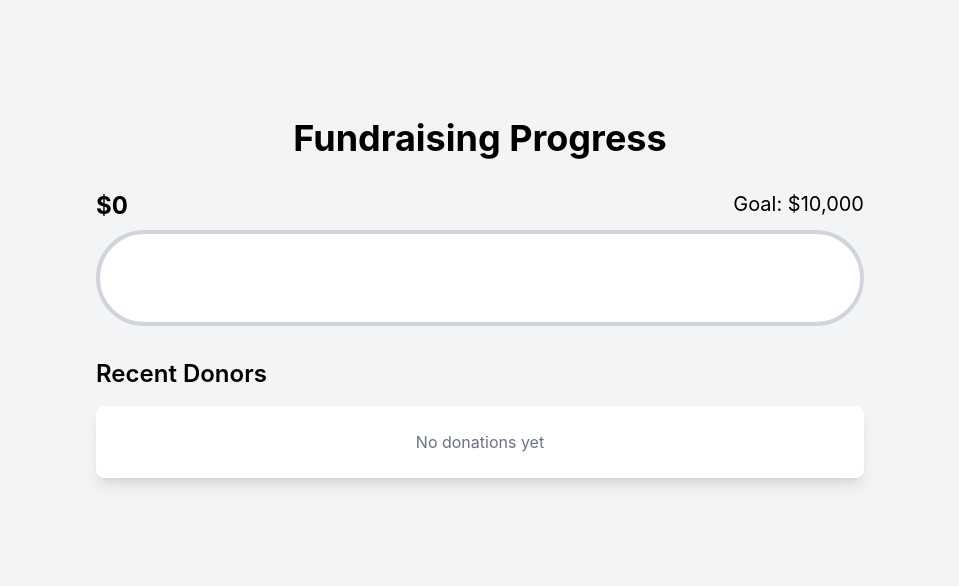
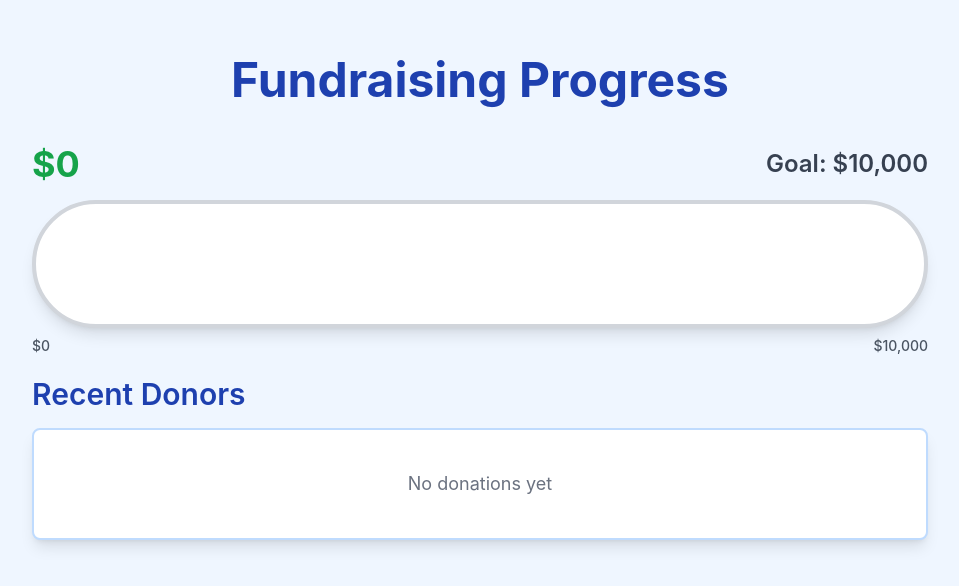
Before and after one commit to HMNagelberg/donation-thermometer, a React (Vite) app: page / in a window 1280 px wide. Shown: the part 102-688 px from the top of the page, without its empty margins (160-1119 px from the left). Built offline with nearby package versions, Linux system fonts and the light colour scheme.

Commit message:
Update DonationThermometer.jsx

```diff
--- a/src/DonationThermometer.jsx
+++ b/src/DonationThermometer.jsx
@@ -4,7 +4,6 @@ const DonationThermometer = () => {
   const [totalDonations, setTotalDonations] = useState(0);
   const [goal, setGoal] = useState(10000);
   const [recentDonors, setRecentDonors] = useState([]);
-  const [isLoading, setIsLoading] = useState(false);
   const [showAdmin, setShowAdmin] = useState(false);
   const [donorName, setDonorName] = useState('');
   const [donationAmount, setDonationAmount] = useState('');
@@ -25,8 +24,6 @@ const DonationThermometer = () => {
     if (savedDonors) {
       setRecentDonors(JSON.parse(savedDonors));
     }
-
-    setIsLoading(false);
 
     // Check URL for admin panel
     if (window.location.search.includes('admin=true')) {
@@ -91,47 +88,60 @@ const DonationThermometer = () => {
   };
 
   return (
-    <div className="flex flex-col items-center justify-center w-full h-screen bg-gray-100 p-6">
-      {isLoading ? (
-        <div className="text-center">
-          <div className="text-2xl font-bold mb-2">Loading...</div>
-          <div className="w-16 h-16 border-4 border-blue-500 border-t-transparent rounded-full animate-spin mx-auto"></div>
-        </div>
-      ) : (
-        <>
-          <h1 className="text-4xl font-bold mb-8 text-center">Fundraising Progress</h1>
+    <div className="flex flex-col items-center justify-center w-full min-h-screen bg-blue-50 p-6">
+      <h1 className="text-5xl font-bold mb-10 text-center text-blue-800">Fundraising Progress</h1>
 
       {/* Goal and current amount */}
-          <div className="w-full max-w-3xl text-center mb-2">
-            <div className="flex justify-between">
-              <span className="text-2xl font-bold">${totalDonations.toLocaleString()}</span>
-              <span className="text-xl">Goal: ${goal.toLocaleString()}</span>
+      <div className="w-full max-w-4xl text-center mb-4">
+        <div className="flex justify-between items-center">
+          <span className="text-4xl font-bold text-green-600">${totalDonations.toLocaleString()}</span>
+          <span className="text-2xl font-semibold text-gray-700">Goal: ${goal.toLocaleString()}</span>
         </div>
       </div>
 
       {/* Thermometer */}
-          <div className="w-full max-w-3xl h-24 bg-white border-4 border-gray-300 rounded-full overflow-hidden mb-8">
+      <div className="w-full max-w-4xl mb-12">
+        <div className="relative">
+          {/* Thermometer background */}
+          <div className="h-32 bg-white border-4 border-gray-300 rounded-full overflow-hidden shadow-lg">
+            {/* Filled part */}
             <div
-              className="h-full bg-red-500 transition-all duration-1000 ease-out"
+              className="h-full bg-gradient-to-r from-red-500 via-orange-400 to-yellow-400 transition-all duration-1000 ease-out"
               style={{ width: `${percentFilled}%` }}
             ></div>
           </div>
 
+          {/* Markers */}
+          <div className="absolute top-full mt-2 w-full flex justify-between text-sm font-medium text-gray-600">
+            <span>$0</span>
+            <span className="ml-auto">${goal.toLocaleString()}</span>
+          </div>
+
+          {/* Percentage */}
+          <div
+            className="absolute top-1/2 transform -translate-y-1/2 text-2xl font-bold text-white drop-shadow-md"
+            style={{ left: `${Math.max(percentFilled - 5, 2)}%`, display: percentFilled < 5 ? 'none' : 'block' }}
+          >
+            {Math.round(percentFilled)}%
+          </div>
+        </div>
+      </div>
+
       {/* Recent donors */}
-          <div className="w-full max-w-3xl">
-            <h2 className="text-2xl font-semibold mb-4">Recent Donors</h2>
-            <div className="bg-white rounded-lg shadow-lg p-6">
+      <div className="w-full max-w-4xl">
+        <h2 className="text-3xl font-semibold mb-4 text-blue-800">Recent Donors</h2>
+        <div className="bg-white rounded-lg shadow-lg p-6 border-2 border-blue-200">
           {recentDonors.length > 0 ? (
             <ul>
               {recentDonors.slice().reverse().map((donor, index) => (
-                    <li key={index} className="flex justify-between py-2 border-b border-gray-200 last:border-0">
-                      <span className="font-medium">{donor.name}</span>
-                      <span className="font-bold">${donor.amount}</span>
+                <li key={index} className="flex justify-between py-3 border-b border-gray-200 last:border-0 items-center">
+                  <span className="font-medium text-xl text-gray-800">{donor.name}</span>
+                  <span className="font-bold text-2xl text-green-600">${donor.amount.toLocaleString()}</span>
                 </li>
               ))}
             </ul>
           ) : (
-                <p className="text-gray-500 text-center">No donations yet</p>
+            <p className="text-gray-500 text-center text-lg py-4">No donations yet</p>
           )}
         </div>
       </div>
@@ -193,8 +203,6 @@ const DonationThermometer = () => {
           )}
         </div>
       )}
-        </>
-      )}
     </div>
   );
 };
```
Lines whose indentation alone changed are shown as unchanged.
